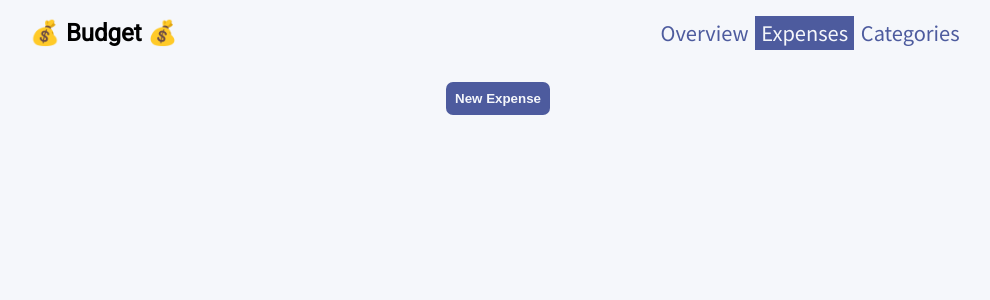
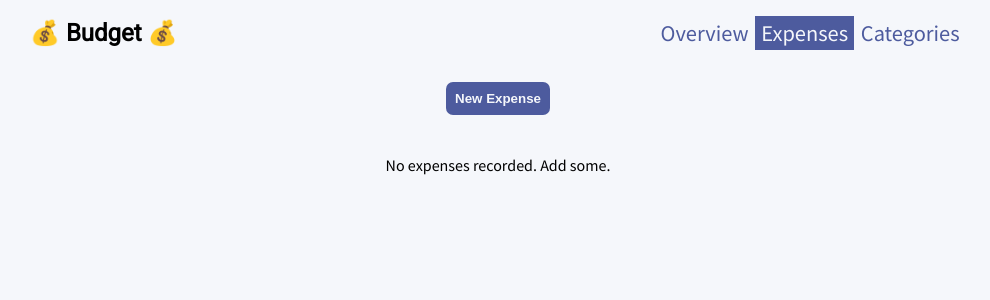
Before and after one commit to donatmarton/budget, a React (Create React App) app: page /expenses in a window 1280 px wide. Shown: the top 300 px of the page, without its empty margins (142-1132 px from the left). Built offline with nearby package versions, Linux system fonts and the light colour scheme.

Commit message:
User is encouraged to add first expense

```diff
--- a/src/App.js
+++ b/src/App.js
@@ -35,8 +35,6 @@ function App() {
         }
       })
       setExpenses(convertedData);
-    } else {
-      console.log("no expenses")
     }
   }, [])
   React.useEffect(() => {
--- a/src/routes/Expenses.js
+++ b/src/routes/Expenses.js
@@ -13,7 +13,11 @@ const Expenses = () => {
           New Expense
         </button>
       </Link>
-      <ExpenseList expenses={expenses} />
+      {expenses.length !== 0 ?
+        <ExpenseList expenses={expenses} />
+        :
+        <p>No expenses recorded. Add some.</p>
+      }
     </main>
   )
 }
```
